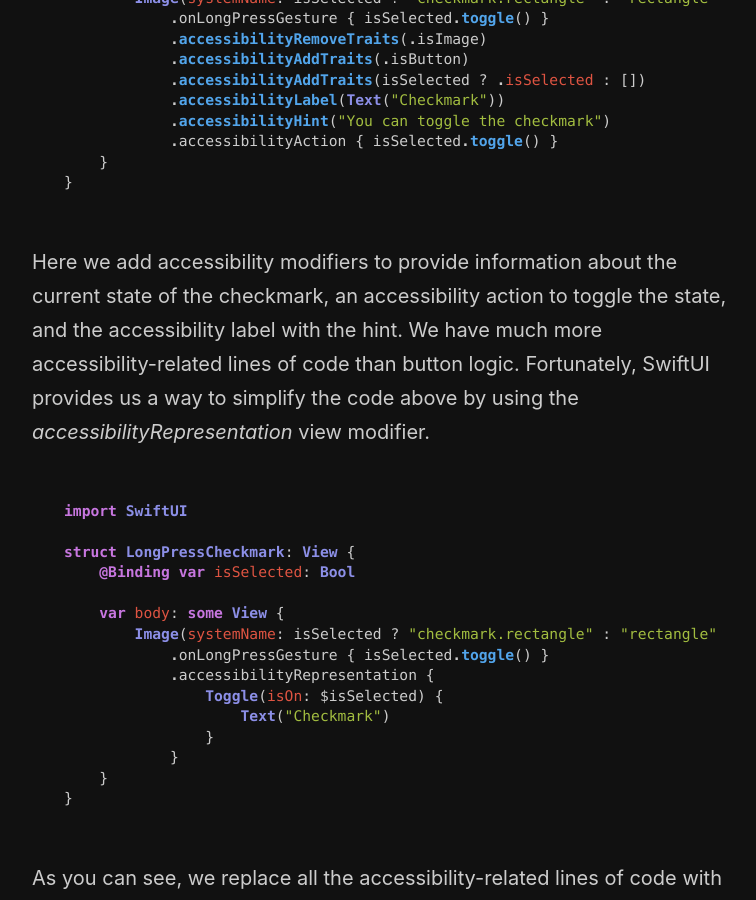
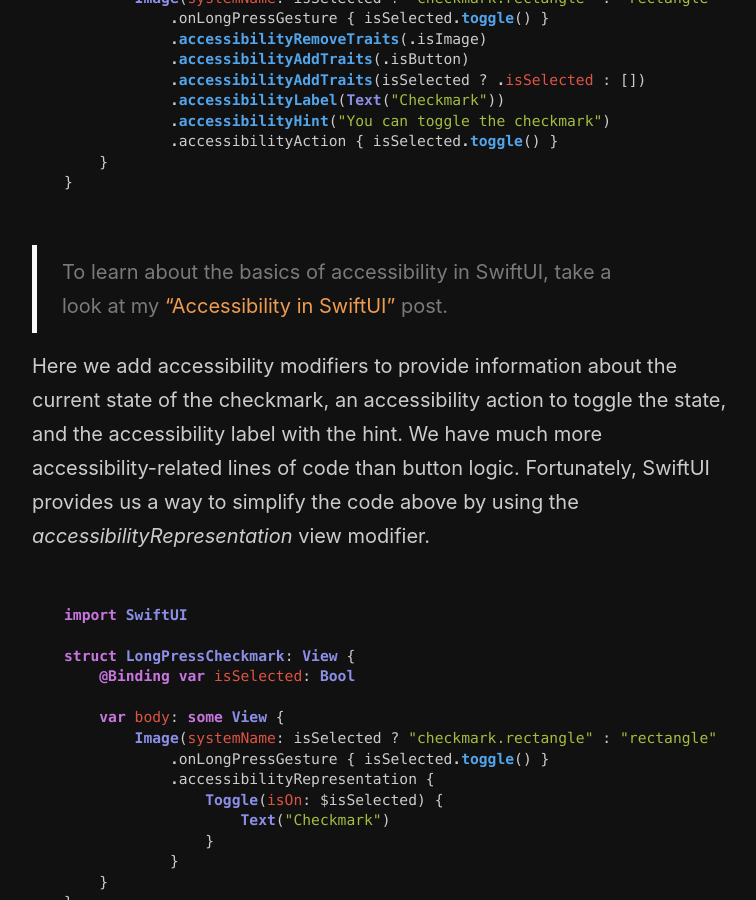
Before and after one commit to mecid/mecid.github.io, a Jekyll site: the page built from _posts/2021-09-01-the-power-of-accessibility-representation-view-modifier-in-swiftui.md, in a window 1280 px wide and 900 px high, scrolled down 1462 px. Shown: the whole window, without its empty margins (258-1014 px from the left). Built offline with Jekyll 4.4.1, drawn with Linux system fonts in a browser that asks for light colours.

Commit message:
reference post added to accessibility representation post

````diff
--- a/_posts/2021-09-01-the-power-of-accessibility-representation-view-modifier-in-swiftui.md
+++ b/_posts/2021-09-01-the-power-of-accessibility-representation-view-modifier-in-swiftui.md
@@ -44,6 +44,8 @@ struct LongPressCheckmark: View {
     }
 }
 ```
+
+> To learn about the basics of accessibility in SwiftUI, take a look at my ["Accessibility in SwiftUI"](/2019/09/10/accessibility-in-swiftui/) post.
 
 Here we add accessibility modifiers to provide information about the current state of the checkmark, an accessibility action to toggle the state, and the accessibility label with the hint. We have much more accessibility-related lines of code than button logic. Fortunately, SwiftUI provides us a way to simplify the code above by using the *accessibilityRepresentation* view modifier.
 
````
